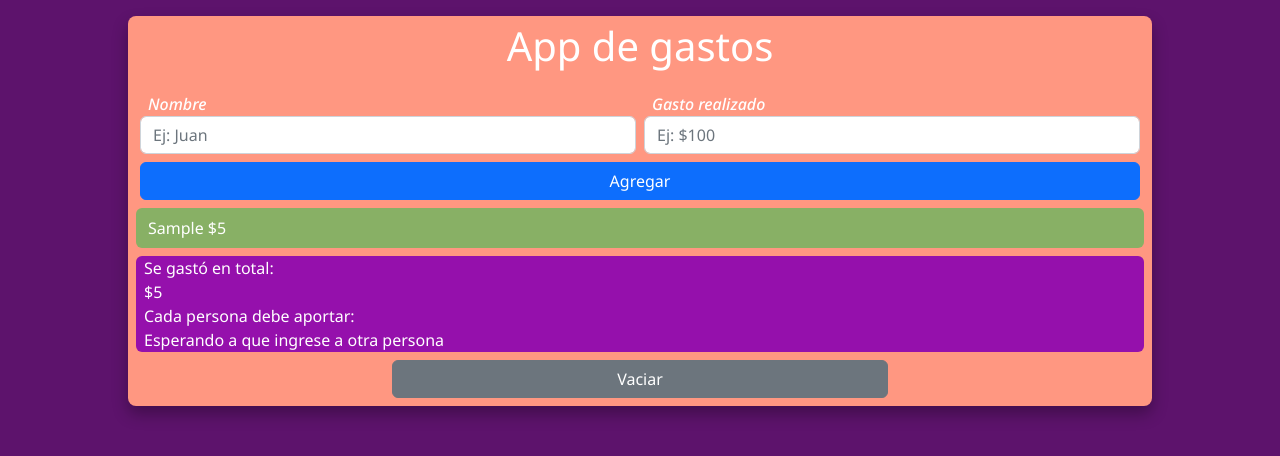
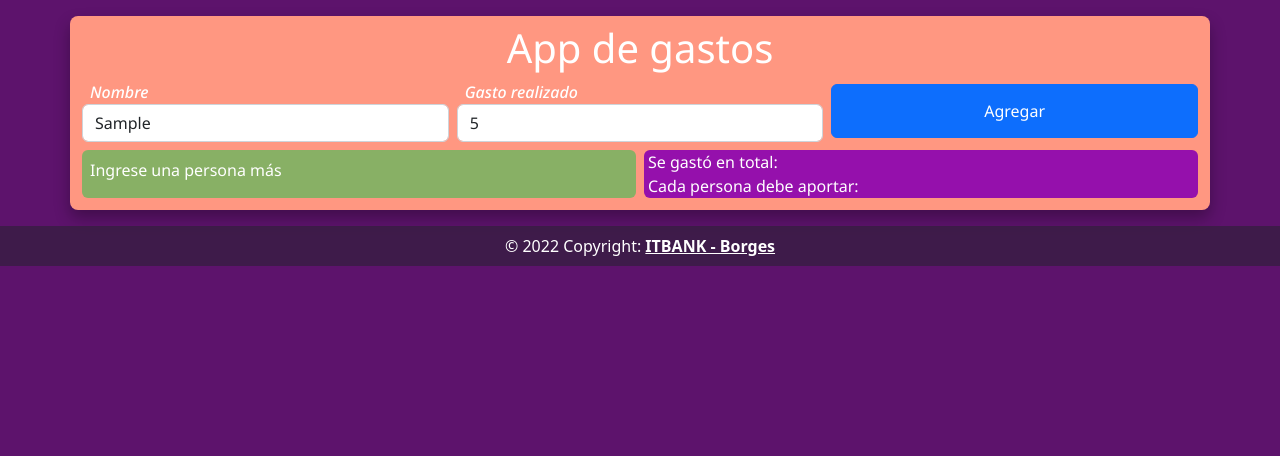
Before and after one commit to BorgesCad/Sprint_2_ITBA, a plain HTML site: page index.html in a window 1280 px wide. Both pictures are taken after typing "Sample", "5" into the empty fields and a click on the button "Agregar". Drawn offline with nearby package versions, Linux system fonts and the light colour scheme.

Commit message:
10_decimoCommit

```diff
--- a/index.html
+++ b/index.html
@@ -4,6 +4,7 @@
     <meta charset="utf-8">
     <meta name="viewport" content="width=device-width, initial-scale=1">
     <title> Sprint 2</title>
+    <!-- Styles -->
     <link href="https://cdn.jsdelivr.net/npm/bootstrap@5.2.0-beta1/dist/css/bootstrap.min.css" rel="stylesheet" integrity="sha384-0evHe/X+R7YkIZDRvuzKMRqM+OrBnVFBL6DOitfPri4tjfHxaWutUpFmBp4vmVor" crossorigin="anonymous">
     <link rel="stylesheet" href="styles.css">
     <link rel="preconnect" href="https://fonts.googleapis.com">
@@ -12,46 +13,53 @@
 
 </head>
 <body>
-    <div class="container rounded-3 text-white my-3">
+    <div class="b-container container rounded-3 text-white my-3 py-2">
 <!--============================================ TITULO ==========================================================-->
-        <p class="fs-1 text-center"> App de gastos</p>
+        <h1 class="text-center"> App de gastos</h1>
 <!--==============================================================================================================-->
 <!--============================================ CATEGORIAS ======================================================-->
         <div class="row g-2">
-            <div class="col">
-                <p class="categoria my-0 mx-2 fst-italic"> Nombre </p>
-                <input id="nombre" type="text" class="form-control" placeholder="Ej: Juan" aria-label="Nombre">
+            <div class="col-lg-4 col-md-4 col-sm-6 col-12">
+                <p class="my-0 mx-2 fst-italic"> Nombre </p>
+                <input id="name" type="text" class="form-control" placeholder="Ej: Juan" aria-label="Nombre">
             </div>
-            <div class="col">
-                <p class="categoria my-0 mx-2 fst-italic"> Gasto realizado </p>
-                <input id="gasto" type="number" class="form-control" placeholder="Ej: $100" aria-label="Gasto">
+            <div class="col-lg-4 col-md-4 col-sm-6 col-12">
+                <p class="my-0 mx-2 fst-italic"> Gasto realizado </p>
+                <input id="amount" type="number" class="form-control" placeholder="Ej: $100" aria-label="Monto">
             </div>
 <!--==============================================================================================================-->
 <!--============================================ BOTÓN "AGREGAR" =================================================-->
-            <div class="d-grid gap-2">
-                <button onclick="capturar(nombre, gasto)" class="btn btn-primary" type="button"> Agregar </button>
+            <div class="col-lg-4 col-md-4 col-sm-12 col-12 d-grid py-1">
+                <button id="b-btn" class="btn btn-primary" type="button"> Agregar </button>
             </div>
 <!--==============================================================================================================-->
+        </div>
+        <div class="row gx-2">
 <!--============================================ DATOS RECIBIDOS =================================================-->
-            <div class="rounded my-2 entrega">
-                <p class="m-2" id="entrega"> Esperando datos... </p>
+            <div class="col-lg-6 col-md-6 col-sm-6 col-12">
+                <div class="b-min-h b-data mt-2 mb-1 rounded">
+                    <p class="m-2" id="data"> Esperando datos... </p>
+                </div>
             </div>
 <!--==============================================================================================================-->
 <!--============================================ RESULTADOS ======================================================-->
-            <div class="results rounded m-0">
-                <p class="fs-6 mx-1 my-0"> Se gastó en total:
-                <p class="mx-1 my-0" id="resultado"></p>
-                <p class="fs-6 mx-1 my-0"> Cada persona debe aportar:
-                <p class="mx-1 my-0" id="aporte"></p>
-            </div>
-<!--==============================================================================================================-->
-<!--============================================ BOTÓN "VACIAR" ==================================================-->
-            <div class="d-grid gap-2 col-6 mx-auto my-2">
-                <button onclick="vaciar(nombre, gasto, resultado, aporte)"class="btn btn-secondary" type="button">Vaciar</button>
+            <div class="col-lg-6 col-md-6 col-sm-6 col-12">
+                <div class="b-min-h b-results mt-2 rounded">
+                    <p class="fs-6 mx-1 my-0"> Se gastó en total:
+                    <p class="mx-1 my-0" id="results"></p>
+                    <p class="fs-6 mx-1 my-0"> Cada persona debe aportar:
+                    <p class="mx-1 my-0" id="contribution"></p>
+                </div>
             </div>
 <!--==============================================================================================================-->
         </div>
     </div>
+    <!-- !Copyright  -->
+    <div class="text-white bg-dark bg-opacity-50 text-center p-2">
+        © 2022 Copyright:
+        <a class="text-reset fw-bold" target="_blank" href="https://github.com/JorgeCadima/Sprint_2_ITBA">ITBANK - Borges</a>
+    </div>
+    <!-- !========= -->
     <script src="index.js">
     </script>
 </body>
--- a/index.js
+++ b/index.js
@@ -1,40 +1,38 @@
-let nropersona= 0;
-let gastoTotal= 0;
-let aporte= 0;
-function capturar(){
-    let nombre=document.getElementById("nombre").value;
-    let gasto=document.getElementById("gasto").value;
-    if (nombre == ""){
-        document.getElementById("nombre").focus();
-    } else if (gasto == "") {
-        document.getElementById("gasto").focus();
-    } else {
-        let entrega= nombre.concat(" $" + gasto);
-        gastoTotal= gastoTotal + parseInt(gasto);
-        if (nropersona == 0) {
-            nropersona++;
-            document.getElementById("entrega").innerHTML = entrega + '<p id="' + nropersona + '">' + "</p>";
-            document.getElementById("resultado").innerHTML = "$" + gastoTotal;
-            document.getElementById("aporte").innerHTML = "Esperando a que ingrese a otra persona";
-            document.getElementById("nombre").value = "";
-            document.getElementById("gasto").value = "";
-        }else{
-            document.getElementById(nropersona).innerHTML = entrega + '<p id="' + (nropersona += 1) + '">' + "</p>";
-            document.getElementById("resultado").innerHTML = "$" + gastoTotal;
-            aporte = gastoTotal/nropersona;
-            document.getElementById("aporte").innerHTML = "$" + aporte;
-            document.getElementById("nombre").value = "";
-            document.getElementById("gasto").value = "";
+let people = [];
+let verification = false;
+let totalAmount = 0;
+let contribution = 0;
+let btn = document.getElementById('b-btn');
+
+btn.addEventListener('click', () => { // Función CAPTURAR y AGREGAR
+    let name = document.getElementById('name').value;
+    let amount = document.getElementById('amount').value;
+    let data = name + ' $' + amount;
+    validation (name, amount) // Validar datos
+    if ( verification == true) {
+        people.push(data);
+        document.getElementById('data').innerHTML = '' //! Para que se vacie y no se acumule
+        for (let i = 0; i < people.length; i++) {
+            document.getElementById('data').innerHTML += '<p>' + people[i] + '</p>';
         }
+        results(amount, people); //* Resultados
+    }
+})
+function validation(value1, value2){ //  Función VERFICAR QUE LOS DATOS SEAN VALIDOS
+    if (value1 == '' | value2 == ''){
+        alert('Es obligatorio llenar todos los campos')
+        verification = false;
+    } else{
+        verification = true;
     }
 }
-function vaciar(){
-    gastoTotal = 0;
-    nropersona = 0;
-    aporte = 0;
-    document.getElementById("nombre").value = "";
-    document.getElementById("gasto").value = "";
-    document.getElementById("entrega").innerHTML = "Esperando datos...";
-    document.getElementById("resultado").innerHTML = "";
-    document.getElementById("aporte").innerHTML = "";
+function results(amount, people){ //* Resultados del gasto total y aporte de cada persona
+    if (people.length == 1) {
+        document.getElementById('data').innerHTML = 'Ingrese una persona más'
+    } else {
+        totalAmount += parseInt(amount);
+        document.getElementById('results').innerHTML = '$' + totalAmount;
+        contribution = totalAmount/people.length;
+        document.getElementById('contribution').innerHTML = '$' + contribution;
+    }
 }
--- a/styles.css
+++ b/styles.css
@@ -2,34 +2,29 @@ body {
     background-color: #5D136C;
 }
 /* ============= CONTAINER PADRE ============= */
-.container{
+.b-container{
     transition: box-shadow 0.3s ease;
     background-color: #FF9781;
-    max-width: 80%;
     font-family: "Noto Sans", sans-serif;
     box-shadow: 0 0.5rem 1rem rgba(0,0,0, 0.3);
 }
-.container:hover{
+.b-container:hover{
     box-shadow: 0 0.5rem 1rem rgba(0,0,0,0.7);
 }
 /* =========================================== */
-/* ============= TIPO DE DATO ================ */
-.categoria{
-    min-width: 7.5em;
-}
-/* =========================================== */
+
 /* ============= DATOS RECIBIDOS ============= */
-.entrega{
+.b-data{
     background-color: #88B065;
     max-height: 7.5em;
-    overflow-y: scroll;
-}
-.entrega p{
-    margin: 0;
+    overflow: auto;
 }
 /* =========================================== */
 /* ============= RESULTADOS ================== */
-.results{
+.b-results{
     background-color: #9510AC;
 }
 /* =========================================== */
+.b-min-h{
+    min-height: 3em; /* Aplica a resultados */
+}
```
Also changed, not shown: 1 other file.
